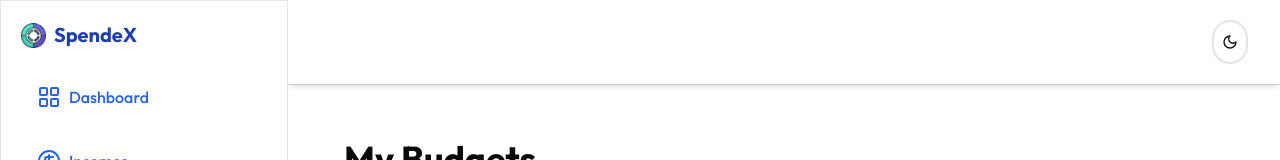
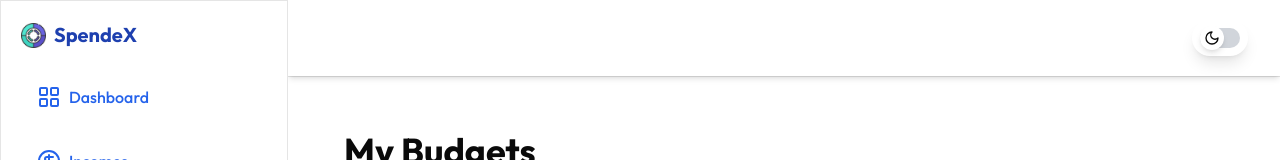
Before and after one commit to Sathishbhupa/SpendeX, a Next.js app: page /dashboard/budgets in a window 1280 px wide. Shown: the top 160 px of the page. Built offline with nearby package versions, Linux system fonts and the light colour scheme; no server answers.

Commit message:
Update DashboardHeader.jsx

```diff
--- a/src/app/(routes)/dashboard/_components/DashboardHeader.jsx
+++ b/src/app/(routes)/dashboard/_components/DashboardHeader.jsx
@@ -14,9 +14,13 @@ function DashboardHeader() {
 
   return (
     <div className={`p-5 flex justify-between ${isDarkMode ? 'dark' : ''}`}>
-      <div>
-        <button className=" border-2 rounded-3xl ml-4 mr-3 p-2" onClick={toggleDarkMode}>
-          {isDarkMode ? <Sun className="w-4" /> : <Moon className="w-4" />}
+      <div className="flex relative">
+      <button className="shadow-lg mr-3 rounded-full p-2 flex items-center justify-center transition-all duration-300" onClick={toggleDarkMode}>
+          <div className={`w-10 h-5 flex items-center rounded-full ${isDarkMode ? 'bg-blue-400' : 'bg-gray-300'} transition-all duration-300`}>
+            <div className={`w-6 h-6 bg-white rounded-full items-center shadow-md transform ${isDarkMode ? 'translate-x-5' : 'translate-x-0'} transition-transform duration-300`}>
+              {isDarkMode ? <Sun className="w-4 ml-1" /> : <Moon className="w-4 ml-1" />}
+            </div>
+          </div>
         </button>
         <UserButton
           afterSignOut={() => {
```
